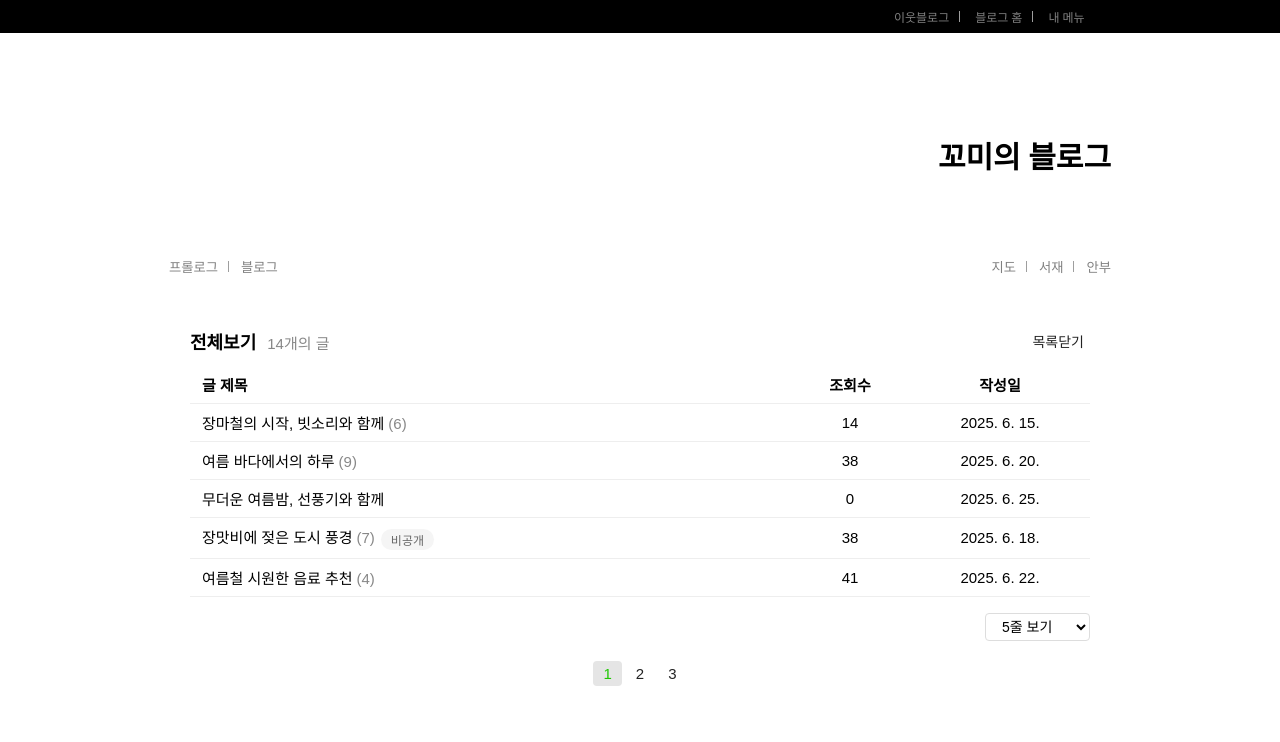
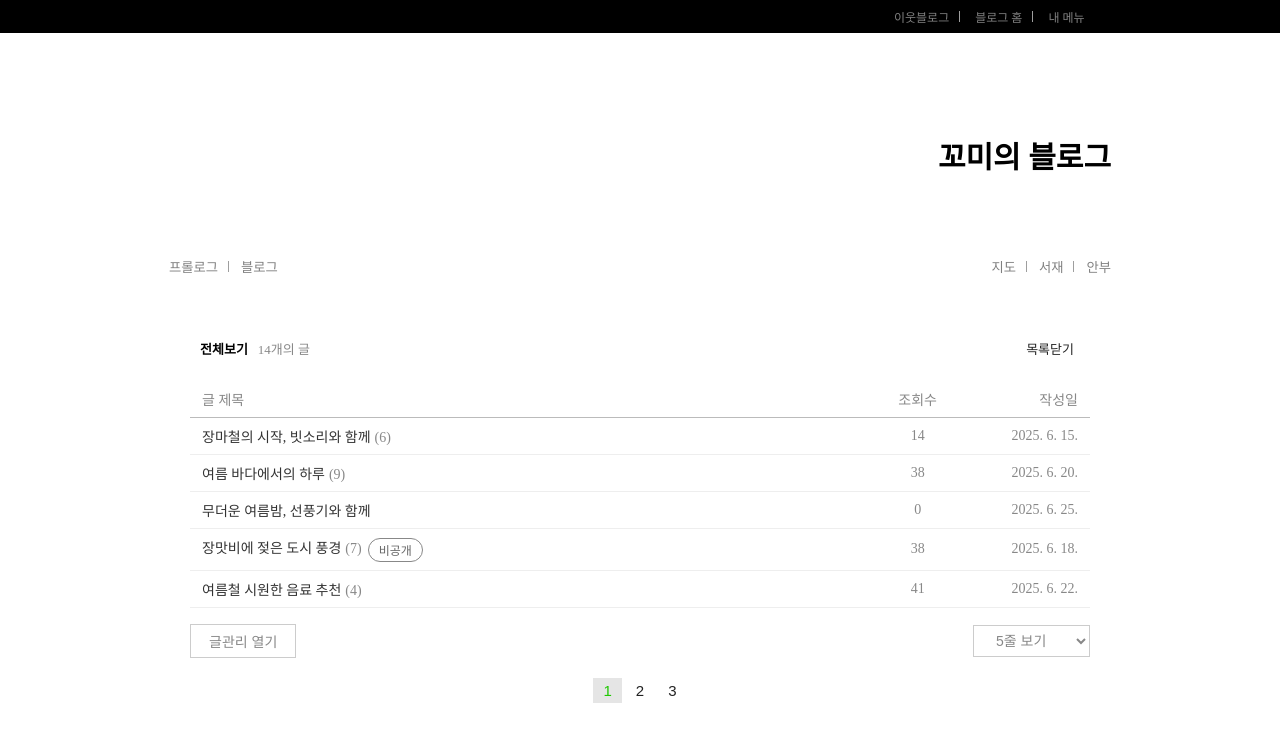
Before and after one commit to backend20250319/BE09-4rd-2team-FE, a Next.js app: page /my-blog in a window 1280 px wide. Shown: the top 742 px of the page. Built offline with nearby package versions, Linux system fonts and the light colour scheme; grey boxes are pictures that could not be loaded.

Commit message:
feat: 글목록 닫기 구현

```diff
--- a/src/app/(main)/my-blog/PostList.css
+++ b/src/app/(main)/my-blog/PostList.css
@@ -33,11 +33,22 @@
   text-decoration: underline;
 }
 
+.clickable-title {
+  cursor: pointer; /* 손모양 커서로 변경 */
+  user-select: none; /* 드래그 방지(선택) */
+  border: none; /* 테두리 없음 */
+  background: none; /* 배경 없음 */
+  font-weight: bold; /* 굵게(선택) */
+  /* 버튼처럼 보이지 않게 */
+  padding: 0;
+  outline: none;
+  font-size: 13px;
+}
+
 .post-list-table {
-  font-family: "Apple SD Gothic Neo", Arial, sans-serif;
   background: #fff;
   border: none;
-  padding: 32px 24px;
+  padding: 32px 0px;
   width: 100%;
   max-width: 982px;
   max-width: 900px;
@@ -49,15 +60,12 @@
   justify-content: space-between;
   align-items: center;
   margin-bottom: 12px;
-}
-
-.post-list-title {
-  font-size: 18px;
+  padding: 10px;
 }
 
 .post-count {
   color: #888;
-  font-size: 15px;
+  font-size: 13px;
   margin-left: 6px;
 }
 
@@ -66,7 +74,13 @@
   border: none;
   color: #222;
   cursor: pointer;
-  font-size: 14px;
+  font-size: 13px;
+}
+
+table,
+th,
+td {
+  font-weight: 400;
 }
 
 table {
@@ -75,33 +89,46 @@ table {
   margin-bottom: 16px;
 }
 
-th,
+th {
+  padding: 8px 12px;
+  text-align: left;
+  font-size: 14px;
+  border-bottom: 1px solid #bbb;
+}
+
 td {
   padding: 8px 12px;
   text-align: left;
   border-bottom: 1px solid #eee;
-  font-size: 15px;
+  font-size: 14px;
 }
 
-th.title-col,
+th.title-col {
+  color: #888;
+  width: 70%;
+}
+
 td.title-cell {
-  width: 60%;
+  color: #333;
+  width: 70%;
 }
 
 th.views-col,
 td.views-cell {
   width: 12%;
   text-align: center;
+  color: #888;
 }
 
 th.date-col,
 td.date-cell {
-  width: 18%;
-  text-align: center;
+  width: 12%;
+  text-align: end;
+  color: #888;
 }
 
 .main-title {
-  font-weight: 500;
+  font-weight: 400;
 }
 
 .comment-count {
@@ -111,9 +138,10 @@ td.date-cell {
 
 .post-tag {
   display: inline-block;
-  background: #f5f5f5;
+  background: none;
   color: #666;
   font-size: 12px;
+  border: 1px solid #888; /* 테두리 두께, 스타일, 색상 지정 */
   border-radius: 12px;
   padding: 2px 10px;
   margin-left: 6px;
@@ -128,19 +156,19 @@ td.date-cell {
 }
 
 .manage-btn {
-  border: 1px solid #ddd;
-  background: #fafafa;
-  border-radius: 4px;
+  border: 1px solid #ccc;
+  color: #888;
+  background: none;
   padding: 6px 18px;
+  cursor: pointer;
   font-size: 14px;
-  cursor: pointer;
 }
 
 .row-select {
-  border: 1px solid #ddd;
+  color: #888;
+  border: 1px solid #ccc;
   background: #fff;
-  border-radius: 4px;
-  padding: 4px 12px;
+  padding: 6px 18px;
   font-size: 14px;
 }
 
@@ -158,7 +186,6 @@ td.date-cell {
   font-size: 15px;
   padding: 4px 10px;
   cursor: pointer;
-  border-radius: 4px;
 }
 
 .page-btn.active,
--- a/src/app/(main)/my-blog/PostList.jsx
+++ b/src/app/(main)/my-blog/PostList.jsx
@@ -200,11 +200,17 @@ function PostList() {
       <div className="post-list-table">
         <div className="post-list-header">
           <span className="post-list-title">
-            <b>전체보기</b>{" "}
+            <span className="clickable-title" onClick={handleCollapse}>
+              전체보기
+            </span>{" "}
             <span className="post-count">{posts.length}개의 글</span>
           </span>
-          <button className="collapse-btn">목록닫기</button>
+          <button className="collapse-btn" onClick={handleCollapse}>
+            {isCollapsed ? "목록열기" : "목록닫기"}
+          </button>
         </div>
+        {!isCollapsed && (
+          <>
             <table>
               <thead>
                 <tr>
@@ -219,7 +225,9 @@ function PostList() {
                     <td className="title-cell">
                       <span className="main-title">{post.title}</span>
                       {post.commentCount > 0 && (
-                    <span className="comment-count">({post.commentCount})</span>
+                        <span className="comment-count">
+                          ({post.commentCount})
+                        </span>
                       )}
                       {post.visibility && (
                         <span className="post-tag">{post.visibility}</span>
@@ -232,7 +240,7 @@ function PostList() {
               </tbody>
             </table>
             <div className="post-list-bottom">
-          <div></div>
+              <button className="manage-btn">글관리 열기</button>
               <select
                 className="row-select"
                 value={postsPerPage}
@@ -246,16 +254,22 @@ function PostList() {
               </select>
             </div>
             <div className="pagination">
-          {Array.from({ length: totalPages }, (_, i) => i + 1).map((num) => (
+              {Array.from({ length: totalPages }, (_, i) => i + 1).map(
+                (num) => (
                   <button
                     key={num}
-              className={`page-btn${num === currentPage ? " active" : ""}`}
+                    className={`page-btn${
+                      num === currentPage ? " active" : ""
+                    }`}
                     onClick={() => handlePageClick(num)}
                   >
                     {num}
                   </button>
-          ))}
+                )
+              )}
             </div>
+          </>
+        )}
       </div>
     </div>
   );
```
Lines whose indentation alone changed are shown as unchanged.
